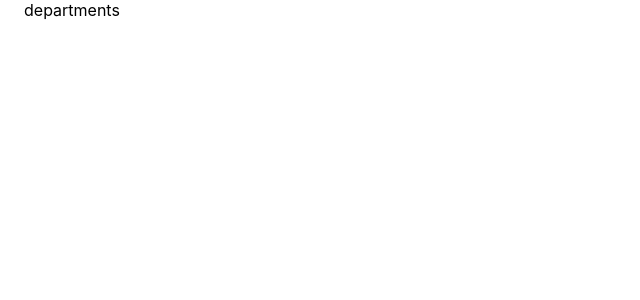
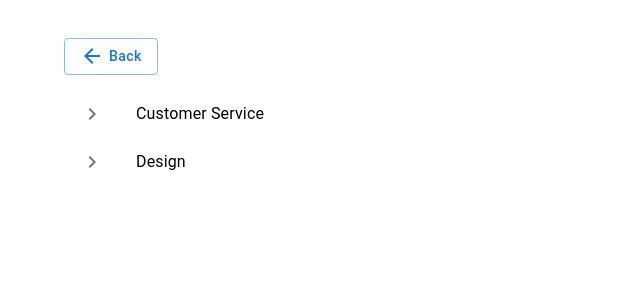
Before and after one commit to Gurjantrandahwa/vite_react_application, a React (Vite) app in the folder react_assignment/: page /departments in a window 1280 px wide. Shown: the top 300 px of the page, without its empty margins (0-640 px from the left). Built offline with nearby package versions, Linux system fonts and the light colour scheme.

Commit message:
department and post implemented

```diff
--- a/react_assignment/package.json
+++ b/react_assignment/package.json
@@ -12,6 +12,7 @@
   "dependencies": {
     "@emotion/react": "^11.11.1",
     "@emotion/styled": "^11.11.0",
+    "@mui/icons-material": "^5.14.3",
     "@mui/material": "^5.14.5",
     "@mui/x-data-grid": "^6.11.2",
     "formik": "^2.4.3",
--- a/react_assignment/src/App.tsx
+++ b/react_assignment/src/App.tsx
@@ -2,8 +2,8 @@ import {BrowserRouter as Router, Routes, Route} from "react-router-dom";
 
 import {Container} from "@mui/material";
 import Homepage from "./Pages/Homepage";
-import Posts from "./components/Posts/Posts";
-import Departments from "./components/Departments/Departments";
+import Posts from "./Pages/Posts";
+import Departments from "./Pages/Departments";
 
 const App = () => {
 
--- /dev/null
+++ b/react_assignment/src/Pages/Departments.tsx
@@ -0,0 +1,97 @@
+import React, {useState} from 'react';
+import {
+    List,
+    ListItem,
+    ListItemIcon,
+    ListItemText,
+    Checkbox,
+    Collapse,
+    Button, Container,
+} from '@mui/material';
+import {ArrowBack, ExpandMore, ChevronRight} from '@mui/icons-material';
+import {useNavigate} from 'react-router-dom';
+
+const Departments = () => {
+    const [expanded, setExpanded] = useState({});
+    const [checkedSubDepts, setCheckedSubDepts] = useState({}); // New state for checked sub-departments
+    const navigate = useNavigate();
+
+    const handleToggle = (departmentId) => {
+        setExpanded((prevExpanded) => ({
+            ...prevExpanded,
+            [departmentId]: !prevExpanded[departmentId],
+        }));
+    };
+
+    const handleSubDeptToggle = (subDeptId) => {
+        setCheckedSubDepts((prevChecked) => ({
+            ...prevChecked,
+            [subDeptId]: !prevChecked[subDeptId],
+        }));
+    };
+
+    const data = [
+        {
+            id: 1,
+            name: 'Customer Service',
+            subDepartments: [
+                {id: 101, name: 'Support'},
+                {id: 102, name: 'Customer Success'},
+            ],
+        },
+        {
+            id: 2,
+            name: 'Design',
+            subDepartments: [
+                {id: 201, name: 'Graphic Design'},
+                {id: 202, name: 'Product Design'},
+                {id: 203, name: 'Web Design'},
+            ],
+        },
+    ];
+
+    return <Container
+        sx={{marginTop: "30px"}}
+    >
+        <List>
+            <Button sx={{marginBottom: "15px"}}
+                    variant="outlined"
+                    onClick={() => navigate(-1)}>
+                <ArrowBack sx={{marginRight: '5px'}}/>
+                Back
+            </Button>
+
+            {data.map((department) => (
+                <React.Fragment key={department.id}>
+                    <ListItem button onClick={() => handleToggle(department.id)}>
+                        <ListItemIcon>
+                            {expanded[department.id] ? <ExpandMore/> : <ChevronRight/>}
+                        </ListItemIcon>
+                        <ListItemText primary={department.name}/>
+                    </ListItem>
+                    <Collapse
+                        in={expanded[department.id]}
+                        timeout="auto"
+                        unmountOnExit
+                    >
+                        <List component="div" disablePadding>
+                            {department.subDepartments.map((subDept) => (
+                                <ListItem key={subDept.id} button>
+                                    <ListItemIcon>
+                                        <Checkbox
+                                            checked={checkedSubDepts[subDept.id] || false}
+                                            onChange={() => handleSubDeptToggle(subDept.id)}
+                                        />
+                                    </ListItemIcon>
+                                    <ListItemText primary={subDept.name}/>
+                                </ListItem>
+                            ))}
+                        </List>
+                    </Collapse>
+                </React.Fragment>
+            ))}
+        </List>
+    </Container>
+}
+
+export default Departments;
--- a/react_assignment/src/components/Posts/Posts.tsx
+++ b/react_assignment/src/Pages/Posts.tsx
@@ -1,7 +1,8 @@
 import React, {useEffect, useState} from 'react';
 import {DataGrid} from '@mui/x-data-grid';
 import {Box, Button, Container, Typography} from "@mui/material";
-import {useNavigate} from "react-router-dom";
+import {Link, useNavigate} from "react-router-dom";
+import {ArrowBack} from "@mui/icons-material";
 
 interface Post {
     id: number;
@@ -12,6 +13,7 @@ interface Post {
 const Posts = () => {
     const [postData, setPostData] = useState<Post[]>([]);
     const navigate = useNavigate();
+
     useEffect(() => {
         fetch('https://jsonplaceholder.typicode.com/posts')
             .then((response) => response.json())
@@ -32,12 +34,27 @@ const Posts = () => {
             marginTop: "30px"
         }}
     >
-        <Box>
+        <Box
+            sx={{
+                display: "flex",
+                justifyContent: "space-between",
+                alignItems:"center"
+            }}
+        >
             <Button
                 variant={"outlined"}
-            onClick={()=>navigate(-1)}
-            >Back
+                onClick={() => navigate(-1)}
+            >
+                <ArrowBack sx={{marginRight: "5px"}}/> Back
             </Button>
+
+            <Button variant={"contained"}>
+                <Link to={"/departments"}>
+                    Departments
+                </Link>
+
+            </Button>
+        </Box>
         <Typography variant="h4"
                     textAlign={"center"}
                     marginBottom={"30px"}
@@ -46,9 +63,6 @@ const Posts = () => {
         >
             Posts
         </Typography>
-
-        </Box>
-
         <DataGrid rows={postData} columns={columns} pageSize={5}/>
     </Container>
 };
--- a/react_assignment/src/components/Departments/Departments.tsx
+++ /dev/null
@@ -1,9 +0,0 @@
-import React from 'react';
-
-const Departments = () => {
-    return   <div>
-        departments
-    </div>
-};
-
-export default Departments;
--- a/react_assignment/src/index.css
+++ b/react_assignment/src/index.css
@@ -1,15 +1,22 @@
 :root {
-  font-family: Inter, system-ui, Avenir, Helvetica, Arial, sans-serif;
+    font-family: Inter, system-ui, Avenir, Helvetica, Arial, sans-serif;
 }
 
 a {
-  font-weight: 500;
-  color: #646cff;
-  text-decoration: inherit;
+    font-weight: 500;
+    text-decoration: none;
+    color: white;
 }
 
 
 body {
-  margin: 0;
+    margin: 0;
+    padding: 0;
+   box-sizing: border-box;
+}
 
+
+button {
+    text-transform: none !important;
+    font-weight: 500;
 }
```
Also changed, not shown: 1 other file (tests, documents, lock files or other folders). Lines whose indentation alone changed are shown as unchanged.
